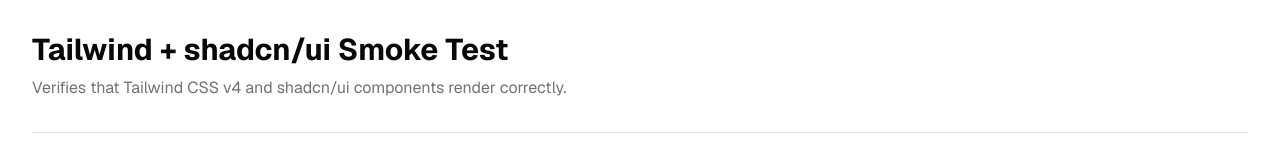
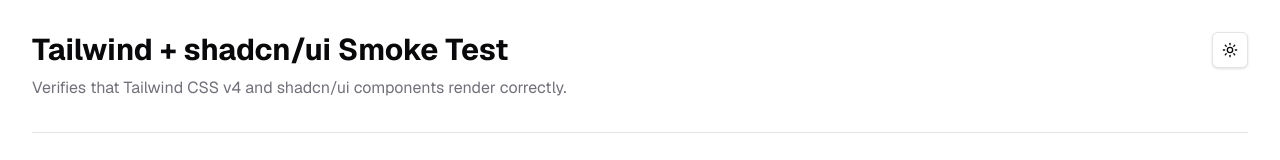
Before and after one commit to joeburton/peak-tracker, a Next.js app: page /smoke-test in a window 1280 px wide. Shown: the top 160 px of the page. Built offline with nearby package versions, Linux system fonts and the light colour scheme.

Commit message:
feat: adding theme toggle to smoke-test page

```diff
--- a/src/app/smoke-test/page.tsx
+++ b/src/app/smoke-test/page.tsx
@@ -4,13 +4,17 @@
 import { Card, CardContent, CardDescription, CardHeader, CardTitle } from "@/components/ui/card";
 import { Separator } from "@/components/ui/separator";
 import { Select, SelectContent, SelectItem, SelectTrigger, SelectValue } from "@/components/ui/select";
+import { ThemeToggle } from "@/components/theme-toggle";
 
 export default function SmokeTestPage() {
   return (
     <main className="min-h-screen bg-background p-8">
-      <h1 className="text-3xl font-bold text-foreground mb-2">
-        Tailwind + shadcn/ui Smoke Test
-      </h1>
+      <div className="flex items-center justify-between mb-2">
+        <h1 className="text-3xl font-bold text-foreground">
+          Tailwind + shadcn/ui Smoke Test
+        </h1>
+        <ThemeToggle />
+      </div>
       <p className="text-muted-foreground mb-8">
         Verifies that Tailwind CSS v4 and shadcn/ui components render correctly.
       </p>
--- /dev/null
+++ b/src/components/theme-toggle.tsx
@@ -0,0 +1,22 @@
+"use client";
+
+import * as React from "react";
+import { Moon, Sun } from "lucide-react";
+import { useTheme } from "next-themes";
+import { Button } from "@/components/ui/button";
+
+export function ThemeToggle() {
+  const { theme, setTheme } = useTheme();
+
+  return (
+    <Button
+      variant="outline"
+      size="icon"
+      onClick={() => setTheme(theme === "dark" ? "light" : "dark")}
+      aria-label="Toggle theme"
+    >
+      <Sun className="h-4 w-4 rotate-0 scale-100 transition-all dark:-rotate-90 dark:scale-0" />
+      <Moon className="absolute h-4 w-4 rotate-90 scale-0 transition-all dark:rotate-0 dark:scale-100" />
+    </Button>
+  );
+}
```
